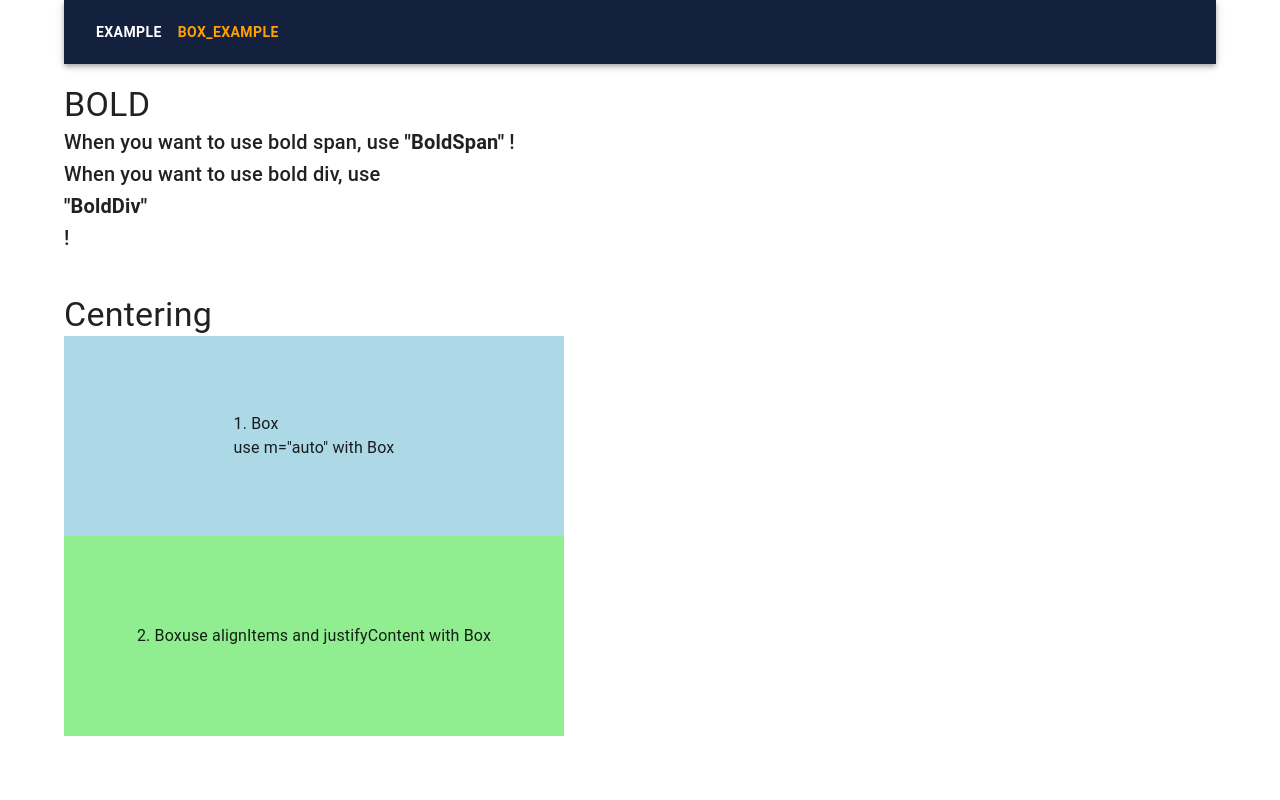
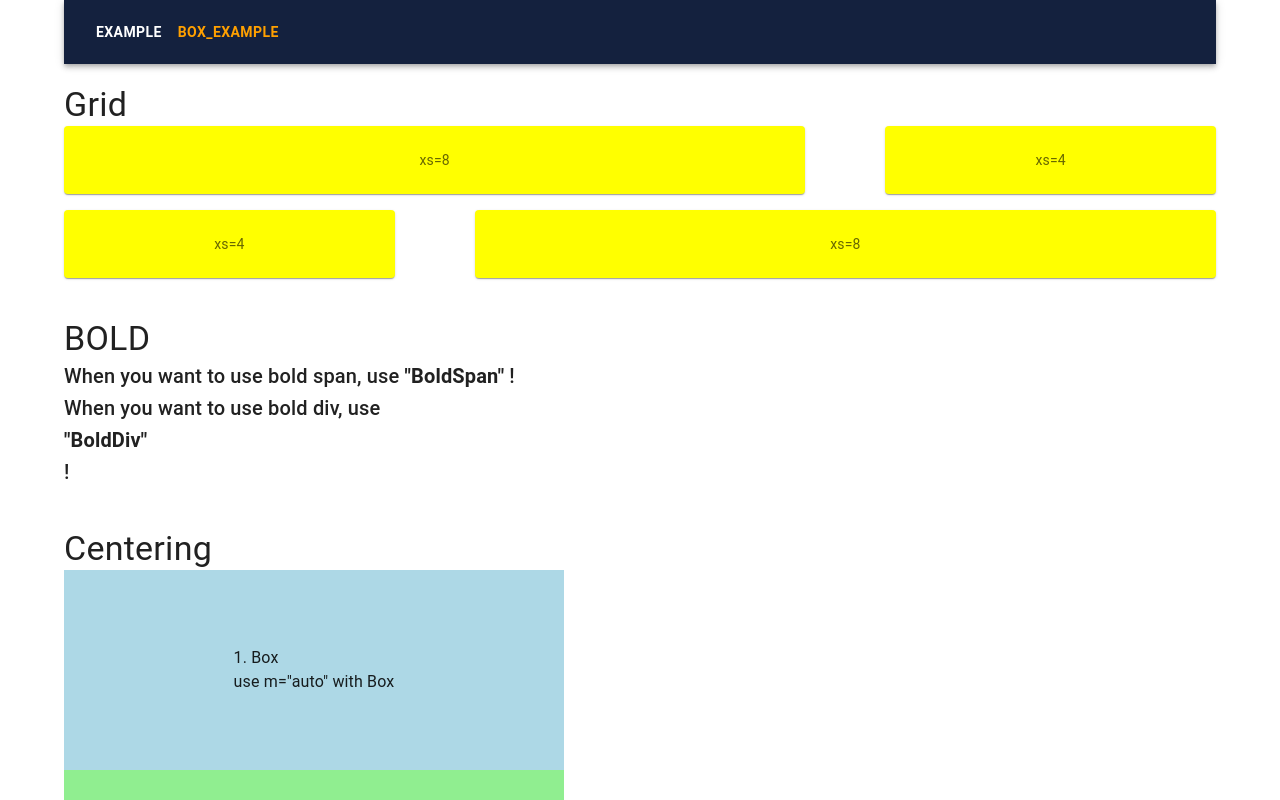
Before and after one commit to curekoshimizu/vite_react_ts_with_python_backend, a React (Vite) app in the folder fe/: page / in a window 1280 px wide. Both pictures are taken after a click on the button "BOX_EXAMPLE". Shown: the top 800 px of the page. Built offline with nearby package versions, Linux system fonts and the light colour scheme.

Commit message:
grid design

```diff
--- a/fe/src/apps/App.tsx
+++ b/fe/src/apps/App.tsx
@@ -1,5 +1,5 @@
 import {
-  CssBaseline, Box, Container, Button, Typography,
+  Grid, Paper, CssBaseline, Box, Container, Button, Typography,
 } from '@mui/material';
 import { styled } from '@mui/material/styles';
 import { useState } from 'react';
@@ -7,6 +7,14 @@ import { BrowserRouter, Routes, Route } from 'react-router-dom';
 
 import { BoldSpan, BoldDiv } from '../components/BoldBox';
 import StyledAppBar from '../components/StyledAppBar';
+
+const Item = styled(Paper)(({ theme }) => ({
+  backgroundColor: 'yellow',
+  ...theme.typography.body2,
+  padding: theme.spacing(3),
+  textAlign: 'center',
+  color: theme.palette.text.secondary,
+}));
 
 const CustomButton = styled(Button)({
   backgroundColor: 'royalblue',
@@ -28,6 +36,22 @@ const ExampleApp = () => {
 };
 const BoxExample = () => (
   <>
+    <Typography variant="h4">Grid</Typography>
+    <Grid container columnSpacing={10} rowSpacing={2}>
+      <Grid item xs={8}>
+        <Item>xs=8</Item>
+      </Grid>
+      <Grid item xs={4}>
+        <Item>xs=4</Item>
+      </Grid>
+      <Grid item xs={4}>
+        <Item>xs=4</Item>
+      </Grid>
+      <Grid item xs={8}>
+        <Item>xs=8</Item>
+      </Grid>
+    </Grid>
+    <Box m={5} />
     <Typography variant="h4">BOLD</Typography>
     <Typography variant="h6">
       When you want to use bold span, use
@@ -67,6 +91,18 @@ const BoxExample = () => (
       <div>2. Box</div>
       <div>use alignItems and justifyContent with Box</div>
     </Box>
+    <Box m={5} />
+    <Typography variant="h4">m (margin) and p (padding)</Typography>
+    <Typography variant="h6">
+      unit is `theme.space`.
+      theme.space(1) is 4px by default.
+    </Typography>
+    <Box textAlign="center">
+      <Box m={10} p={0} bgcolor="#ef5350">m=10 p=0 </Box>
+      <Box m={0} p={0} bgcolor="#ab47bc">m=0 p=0</Box>
+      <Box m={0} p={10} bgcolor="#5c6bc0">m=0 p=10</Box>
+      <Box m={10} p={10} bgcolor="#29b6f6">m=10 p=10</Box>
+    </Box>
   </>
 );
 
```
